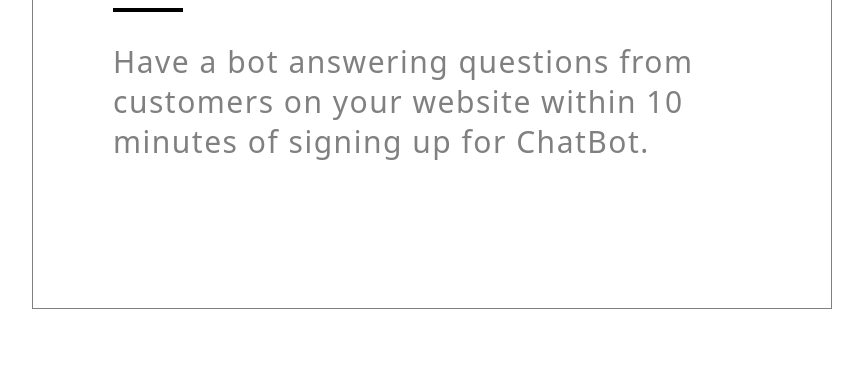
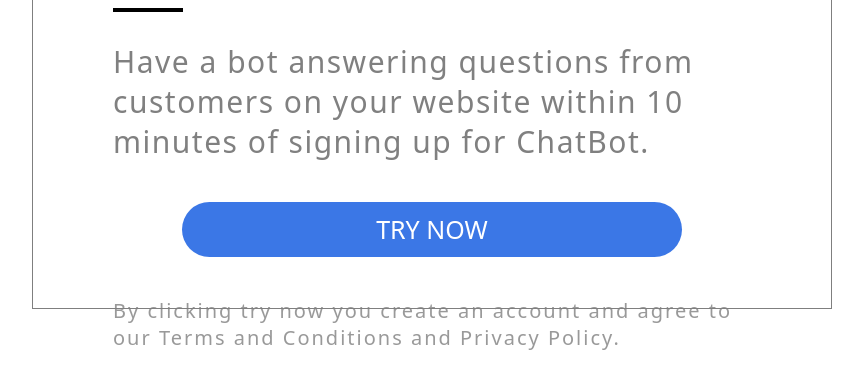
Before and after one commit to SiyaShikha/html-css-chatbot, a plain HTML site: page index.html in a window 1280 px wide. Shown: the part 451-820 px from the top of the page, without its empty margins (208-1071 px from the left). Drawn offline with Linux system fonts and the light colour scheme.

Commit message:
created the button

```diff
--- a/index.html
+++ b/index.html
@@ -33,8 +33,28 @@
         border-top: 4px solid black;
         margin: 30px 0px;
       }
-      .button{
+      .button {
+        width: 500px;
+        height: 55px;
+        margin: 40px auto;
+        background-color: rgba(38, 105, 228, 90%);
+        border-radius: 30px;
+        box-sizing: border-box;
+        text-align: center;
+        padding-top: 10px;
 
+      }
+      .button > span {
+        text-transform: uppercase;
+        font-size: 25px;
+        color: white;
+        font-weight: 300;
+      }
+      #terms-conditions {
+        font-size: 20px;
+        font-weight: 200;
+        color: rgba(128, 128, 128, 80%);
+        letter-spacing: 2px;
       }
     </style>
   </head>
@@ -47,7 +67,11 @@
           Have a bot answering questions from customers on your website within
           10 minutes of signing up for ChatBot.
         </p>
-        <div class="button"></div>
+        <div class="button"><span>try now</span></div>
+        <p id="terms-conditions">
+          By clicking try now you create an account and agree to our Terms and
+          Conditions and Privacy Policy.
+        </p>
       </section>
     </main>
   </body>
```
